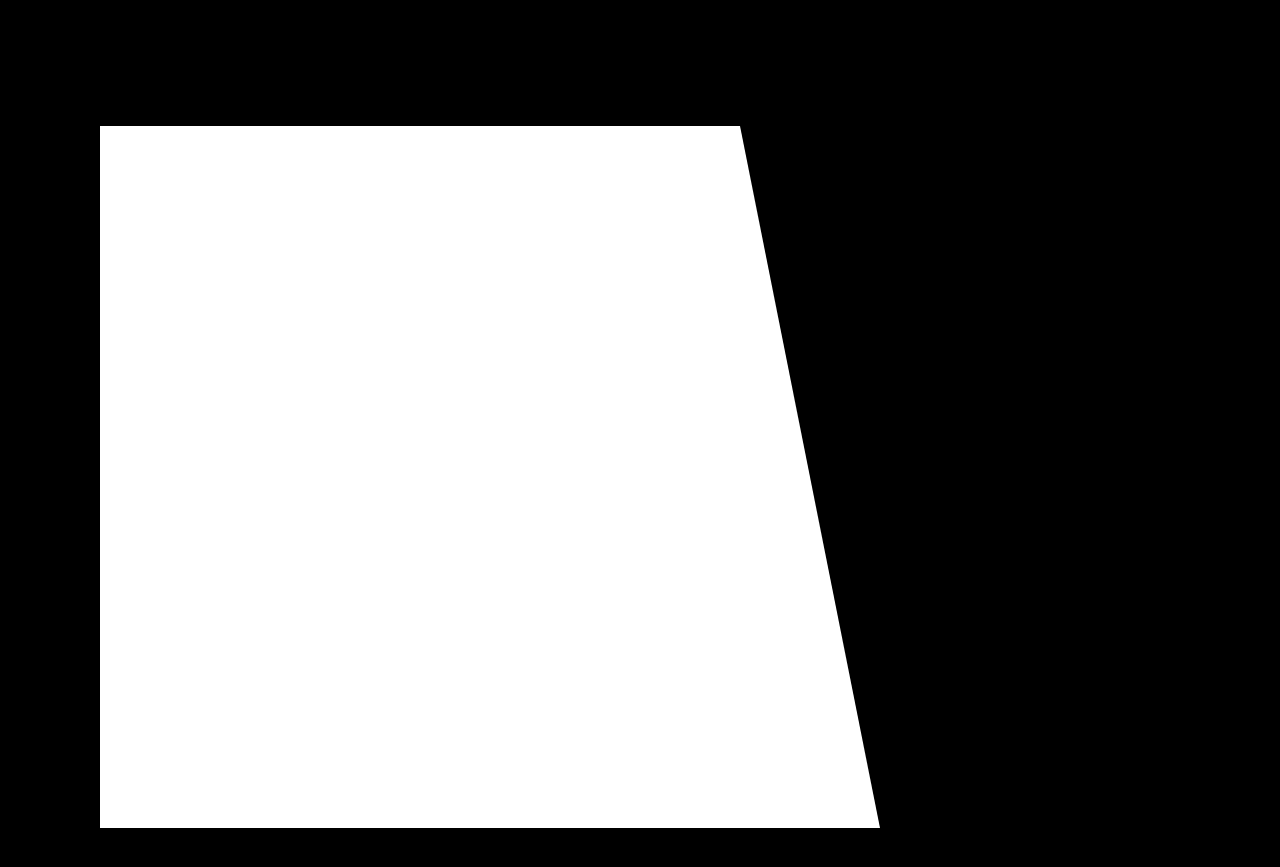
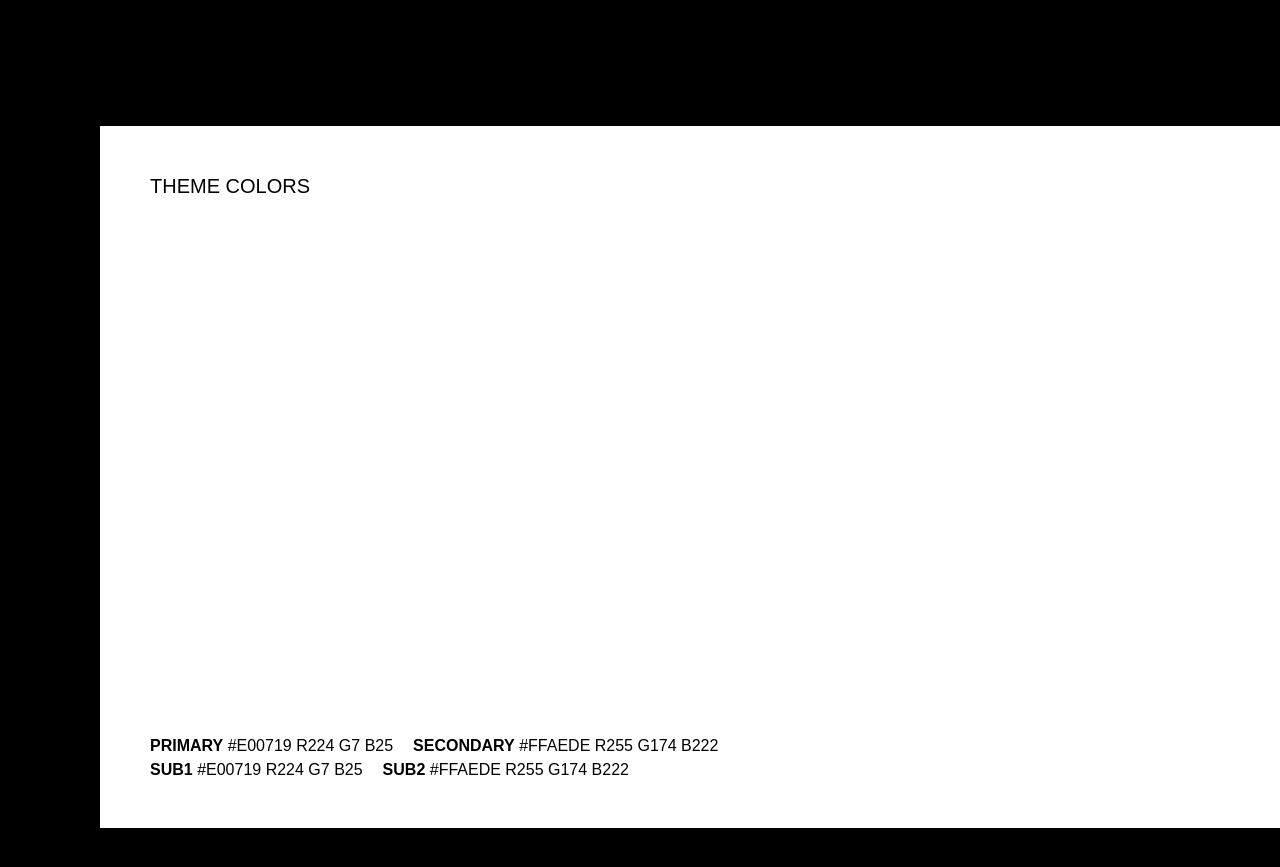
Before and after one commit to jjjjinwoo/wl_portfolio, a plain HTML site: page index.html in a window 1280 px wide. Shown: the part 5000-5867 px from the top of the page. Drawn offline with nearby package versions, Linux system fonts and the light colour scheme; a web font is replaced by a local one.

Commit message:
feat: 섹션5 진행중

```diff
--- a/css/index.scss
+++ b/css/index.scss
@@ -18,10 +18,14 @@ $second-color: white;
 
 body {
   font-family: "Pretendard", sans-serif;
+  overflow-x: hidden;
 }
 a {
   color: black;
   text-decoration: none;
+}
+strong {
+  font-weight: 800;
 }
 
 // 애니메이션
@@ -264,17 +268,39 @@ a {
   height: 1012px;
   background-color: $first-color;
   .container {
+    position: relative;
+    width: 100%;
     display: flex;
     align-items: center;
     height: 100%;
-    padding: 100px;
     box-sizing: border-box;
     .visual-box {
-      height: 0;
-      width: 50vw;
-      border-bottom: 702px solid $second-color;
-      border-right: 140px solid transparent;
-      overflow: hidden;
+      display: flex;
+      flex-direction: column;
+      justify-content: space-between;
+      margin-left: 100px;
+      position: absolute;
+      height: 702px;
+      width: calc(100% - 100px);
+      background-color: white;
+      clip-path: polygon(0% 0%, 100% 0, 100% 0, 100% 100%, 0% 100%);
+      .sub-title {
+        display: block;
+        font-size: 20px;
+        margin-top: 50px;
+        margin-left: 50px;
+      }
+      .sub-box {
+        display: flex;
+        flex-direction: column;
+        row-gap: 8px;
+        margin-left: 50px;
+        margin-bottom: 50px;
+        div {
+          display: flex;
+          column-gap: 20px;
+        }
+      }
     }
   }
 }
--- a/index.html
+++ b/index.html
@@ -66,7 +66,17 @@
       <section class="sec5">
         <div class="container">
           <div class="visual-box">
-            <span>RED COLOR AFFILIATION</span>
+            <span class="sub-title">THEME COLORS</span>
+            <div class="sub-box">
+              <div class="up">
+                <span><strong>PRIMARY</strong> #E00719 R224 G7 B25</span>
+                <span><strong>SECONDARY</strong> #FFAEDE R255 G174 B222</span>
+              </div>
+              <div class="down">
+                <span><strong>SUB1</strong> #E00719 R224 G7 B25</span>
+                <span><strong>SUB2</strong> #FFAEDE R255 G174 B222</span>
+              </div>
+            </div>
           </div>
         </div>
       </section>
--- a/js/index.js
+++ b/js/index.js
@@ -1,6 +1,6 @@
 "use strict";
 
-// 스크롤 트리거 불러오기(플러그인 안정화)
+// *스크롤 트리거 불러오기(플러그인 안정화)
 
 gsap.registerPlugin(ScrollTrigger);
 
@@ -9,7 +9,7 @@ gsap.registerPlugin(ScrollTrigger);
 const firstColor = "black";
 const secondColor = "white";
 
-// 섹션1 타이핑
+// *섹션1 타이핑
 
 const content = "네오팜샵 쇼핑몰 구축";
 const text = document.querySelector("#main-title .sub");
@@ -24,7 +24,7 @@ function typing() {
 }
 setInterval(typing, 200);
 
-// 섹션1 메인 타이틀
+// *섹션1 메인 타이틀
 
 gsap.to("#main-title", {
   scrollTrigger: {
@@ -40,14 +40,14 @@ gsap.to("#main-title .title", {
   scrollTrigger: {
     trigger: ".sec1",
     start: "0% 0%",
-    end: "80% 100%",
+    end: "140% 100%",
     scrub: 1,
   },
   scale: 0.4,
   transform: "translateY(80px)",
 });
 
-// 섹션2, 섹션3 배경 반전
+// *섹션2, 섹션3 배경 반전
 
 gsap.to(".sec1 .black-box", {
   scrollTrigger: {
@@ -55,7 +55,6 @@ gsap.to(".sec1 .black-box", {
     start: "100% 50%",
     end: "100% 50%",
     scrub: 1,
-    markers: false,
   },
   backgroundColor: firstColor,
 });
@@ -66,7 +65,6 @@ gsap.to(".sec2", {
     start: "100% 50%",
     end: "100% 50%",
     scrub: 1,
-    markers: false,
   },
   backgroundColor: firstColor,
 });
@@ -77,7 +75,19 @@ gsap.to(".sec3", {
     start: "100% 50%",
     end: "100% 50%",
     scrub: 1,
-    markers: false,
   },
   backgroundColor: secondColor,
 });
+
+// *섹션5
+
+gsap.to(".sec5 .visual-box", {
+  scrollTrigger: {
+    trigger: ".sec5",
+    start: "0% 50%",
+    end: "50% 50%",
+    scrub: 1,
+  },
+  clipPath: "polygon(0% 0%, 75% 0, 100% 100%, 100% 100%, 0% 100%)",
+  width: "calc(60% - 100px)",
+});
```
Also changed, not shown: css/index.css, 1 other file.
